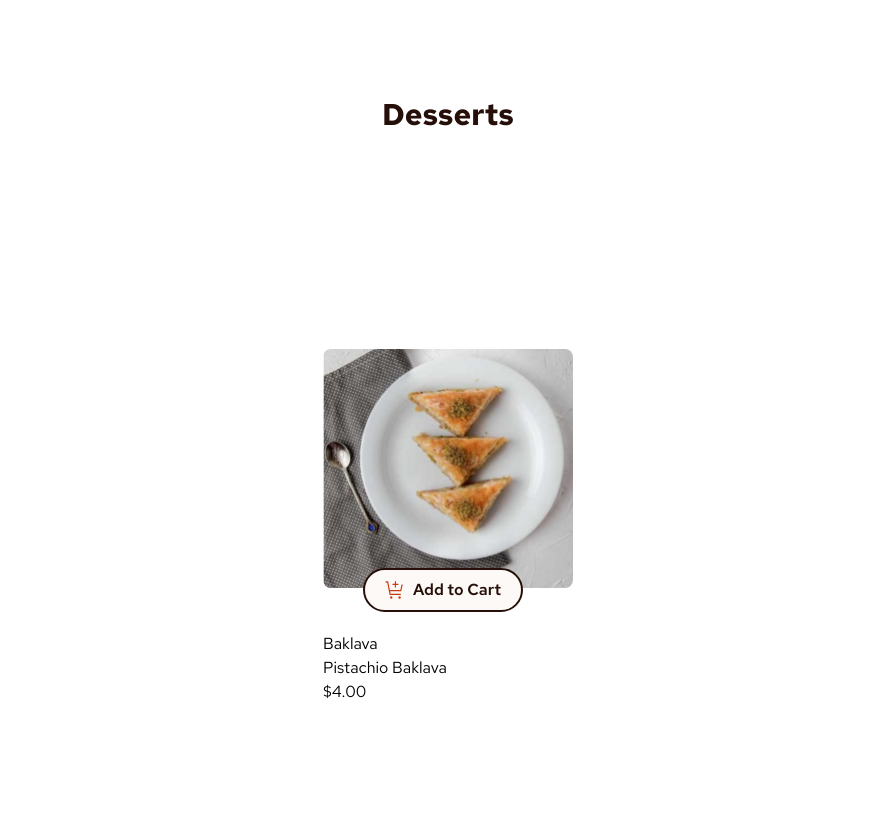
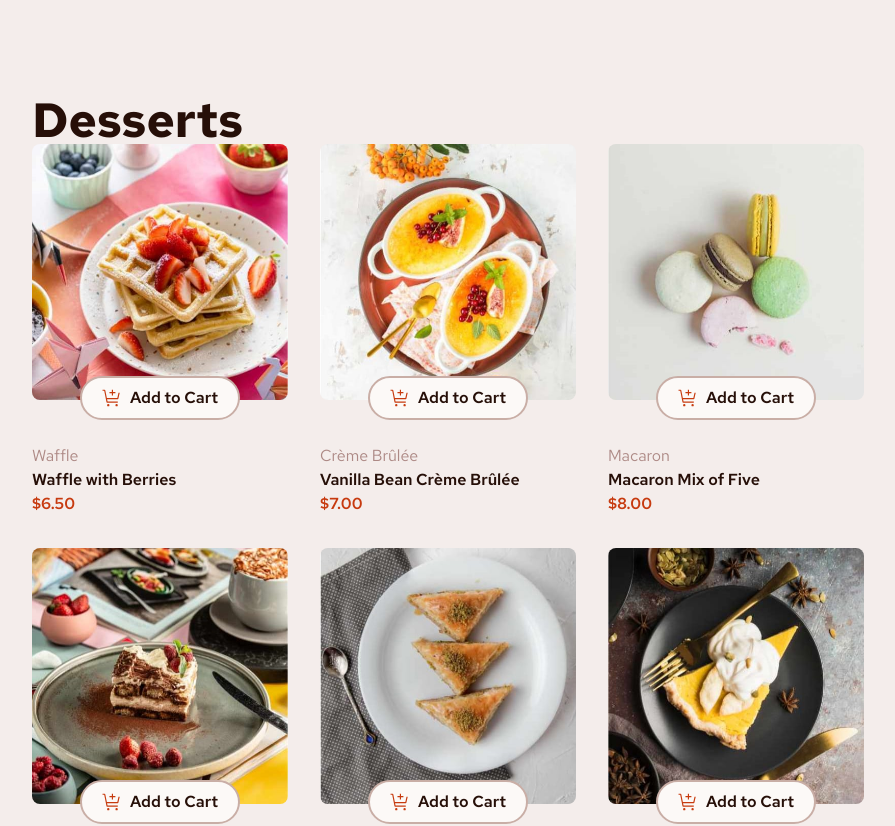
Before and after one commit to alecanonm/productlist, a Next.js app: page / in a window 1280 px wide. Shown: the top 826 px of the page, without its empty margins (192-1087 px from the left). Before the commit the page ends 800 px from the top, so only its background shows below. Built offline with nearby package versions, Linux system fonts and the light colour scheme.

Commit message:
Feature: FoodCardList

```diff
--- a/app/layout.tsx
+++ b/app/layout.tsx
@@ -17,7 +17,11 @@ export default function RootLayout({
 }>) {
   return (
     <html lang='en'>
-      <body className={red_hat_text.className}>{children}</body>
+      <body className={red_hat_text.className}>
+        <main className='flex min-h-screen bg-Rose_100 flex-col items-center justify-between p-24'>
+          {children}
+        </main>
+      </body>
     </html>
   )
 }
--- /dev/null
+++ b/components/atoms/AddCartButton.tsx
@@ -0,0 +1,16 @@
+import Image from 'next/image'
+
+const AddCartButton = () => (
+  <div className='flex items-center justify-center border-2 border-Rose_300 p-2 rounded-full bg-Rose_50 gap-2 w-40 text-Rose_900 font-semibold hover:cursor-pointer hover:border-red hover:text-red'>
+    <Image
+      src='/assets/images/icon-add-to-cart.svg'
+      height={20}
+      width={20}
+      alt='cart'
+      style={{ width: '20px', height: '20px' }}
+    />
+    Add to Cart
+  </div>
+)
+
+export default AddCartButton
--- /dev/null
+++ b/components/atoms/CardInfo.tsx
@@ -0,0 +1,12 @@
+import { Product } from '@interfaces/commons'
+import { formatCurrency } from '@utils'
+
+const CardInfo = ({ name, category, price }: Product) => (
+  <ul>
+    <li className='text-Rose_400'>{category}</li>
+    <li className='text-Rose_900 font-semibold'>{name}</li>
+    <li className='text-red font-semibold'>{formatCurrency(price)}</li>
+  </ul>
+)
+
+export default CardInfo
--- /dev/null
+++ b/components/atoms/index.tsx
@@ -0,0 +1,2 @@
+export { default as CardInfo } from './CardInfo'
+export { default as AddCartButton } from './AddCartButton'
--- /dev/null
+++ b/components/molecules/FoodCard.tsx
@@ -0,0 +1,32 @@
+import { AddCartButton, CardInfo } from '@components/atoms'
+import { Product } from '@interfaces/commons'
+import Image from 'next/image'
+
+const FoodCard = ({ product }: { product: Product }) => {
+  const { image } = product
+
+  let url = ''
+
+  for (const key in image) {
+    url = image[key as keyof typeof image].replace('.', '')
+  }
+
+  return (
+    <article className='flex flex-col justify-center'>
+      <Image
+        src={url}
+        priority
+        height={500}
+        width={500}
+        className='rounded-lg h-64 w-64'
+        alt='cake'
+      />
+      <div className='self-center -translate-y-6 relative '>
+        <AddCartButton />
+      </div>
+      <CardInfo {...product} />
+    </article>
+  )
+}
+
+export default FoodCard
--- /dev/null
+++ b/components/molecules/index.tsx
@@ -0,0 +1 @@
+export { default as FoodCard } from './FoodCard'
--- /dev/null
+++ b/components/organisms/FoodCardList.tsx
@@ -0,0 +1,17 @@
+import { FoodCard } from '@components/molecules'
+import data from '@/utils/data.json'
+import { Product } from '@interfaces/commons'
+
+const products = data as Product[]
+
+const FoodCardList = () => {
+  return (
+    <section className='grid grid-cols-3 gap-8'>
+      {products.map((product) => {
+        return <FoodCard key={product.name} product={product} />
+      })}
+    </section>
+  )
+}
+
+export default FoodCardList
--- /dev/null
+++ b/components/organisms/index.ts
@@ -0,0 +1 @@
+export { default as FoodCardList } from './FoodCardList'
--- a/components/templates/HomePage.tsx
+++ b/components/templates/HomePage.tsx
@@ -1,36 +1,14 @@
-import Image from 'next/image'
+import { FoodCardList } from '@components/organisms'
 
 export default function HomePage() {
   return (
-    <main className='flex min-h-screen flex-col items-center justify-between p-24'>
-      <h1 className='text-3xl text-Rose_900'>
+    <section>
+      <h1 className='text-5xl text-Rose_900'>
         <strong>Desserts</strong>
       </h1>
-      <section className='flex'>
-        <article className='flex flex-col'>
-          <Image
-            src='/assets/images/image-baklava-desktop.jpg'
-            height={250}
-            width={250}
-            className='rounded-lg'
-            alt='cake'
-          />
-          <div className='flex items-center justify-center translate-x-10 -translate-y-5 relative border-2 p-2 rounded-full bg-Rose_50 gap-2 w-40 text-Rose_900 font-semibold hover:cursor-pointer'>
-            <Image
-              src='/assets/images/icon-add-to-cart.svg'
-              height={20}
-              width={20}
-              alt='cart'
-            />
-            Add to Cart
-          </div>
-          <ul>
-            <li>Baklava</li>
-            <li>Pistachio Baklava</li>
-            <li>$4.00</li>
-          </ul>
-        </article>
-      </section>
-    </main>
+      <div>
+        <FoodCardList />
+      </div>
+    </section>
   )
 }
--- /dev/null
+++ b/interfaces/commons.ts
@@ -0,0 +1,13 @@
+export interface Product {
+  image: Image
+  name: string
+  category: string
+  price: number
+}
+
+export interface Image {
+  thumbnail: string
+  mobile: string
+  tablet: string
+  desktop: string
+}
--- /dev/null
+++ b/utils/helpers.ts
@@ -0,0 +1,5 @@
+export const formatCurrency = (value: number) =>
+  new Intl.NumberFormat('en-US', {
+    style: 'currency',
+    currency: 'USD',
+  }).format(value)
--- /dev/null
+++ b/utils/index.ts
@@ -0,0 +1 @@
+export * from './helpers'
```
